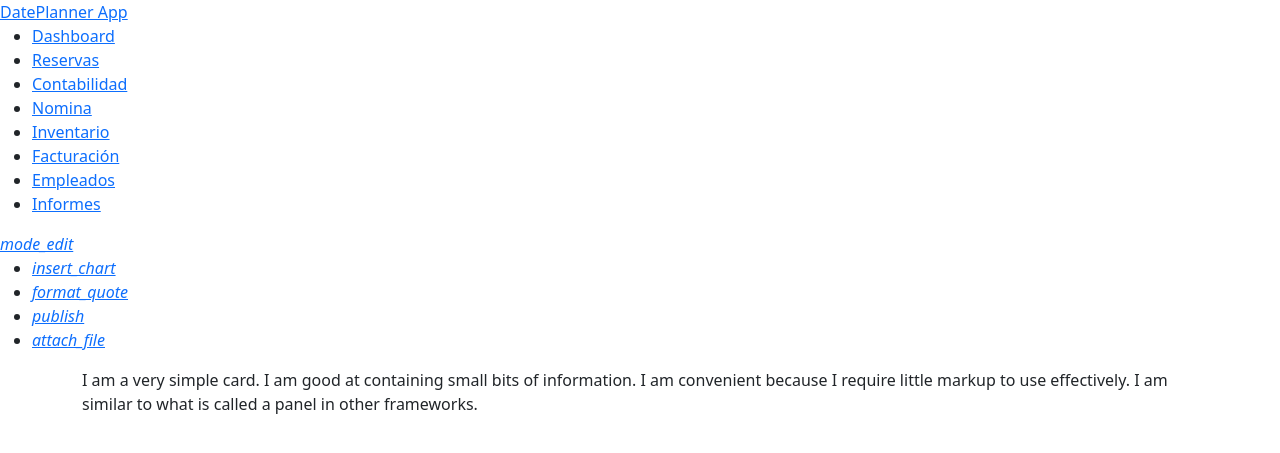
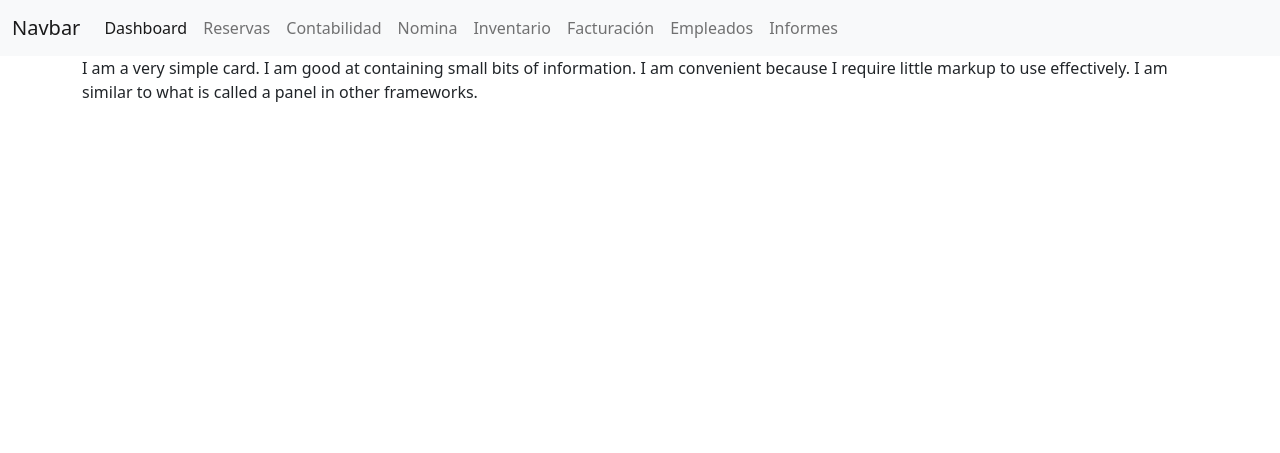
Before and after one commit to iJoseD/DatePlanner-App, a PHP site: page / in a window 1280 px wide. Shown: the top 453 px of the page. Run offline with PHP 8.4, Linux system fonts and the light colour scheme.

Commit message:
Update navbar.php

```diff
--- a/layouts/navbar.php
+++ b/layouts/navbar.php
@@ -1,31 +1,37 @@
-<!-- Navbar -->
-<nav>
-    <div class="nav-wrapper">
-        <a href="#" class="brand-logo">DatePlanner App</a>
+<nav class="navbar navbar-expand-lg bg-light">
+    <div class="container-fluid">
+        <a class="navbar-brand" href="#">Navbar</a>
+        <button class="navbar-toggler" type="button" data-bs-toggle="collapse" data-bs-target="#navbarNav" aria-controls="navbarNav" aria-expanded="false" aria-label="Toggle navigation">
+            <span class="navbar-toggler-icon"></span>
+        </button>
 
-        <ul id="nav-mobile" class="right hide-on-med-and-down">
-            <li><a href="">Dashboard</a></li>
-            <li><a href="">Reservas</a></li>
-            <li><a href="">Contabilidad</a></li>
-            <li><a href="">Nomina</a></li>
-            <li><a href="">Inventario</a></li>
-            <li><a href="">Facturación</a></li>
-            <li><a href="">Empleados</a></li>
-            <li><a href="">Informes</a></li>
-        </ul>
+        <div class="collapse navbar-collapse" id="navbarNav">
+            <ul class="navbar-nav">
+                <li class="nav-item">
+                    <a class="nav-link active" aria-current="page" href="#">Dashboard</a>
+                </li>
+                <li class="nav-item">
+                    <a class="nav-link" href="#">Reservas</a>
+                </li>
+                <li class="nav-item">
+                    <a class="nav-link" href="#">Contabilidad</a>
+                </li>
+                <li class="nav-item">
+                    <a class="nav-link" href="#">Nomina</a>
+                </li>
+                <li class="nav-item">
+                    <a class="nav-link" href="#">Inventario</a>
+                </li>
+                <li class="nav-item">
+                    <a class="nav-link" href="#">Facturación</a>
+                </li>
+                <li class="nav-item">
+                    <a class="nav-link" href="#">Empleados</a>
+                </li>
+                <li class="nav-item">
+                    <a class="nav-link" href="#">Informes</a>
+                </li>
+            </ul>
+        </div>
     </div>
 </nav>
-
-<!-- Floating Action Button -->
-<div class="fixed-action-btn">
-    <a class="btn-floating btn-large red">
-        <i class="large material-icons">mode_edit</i>
-    </a>
-
-    <ul>
-        <li><a class="btn-floating red"><i class="material-icons">insert_chart</i></a></li>
-        <li><a class="btn-floating yellow darken-1"><i class="material-icons">format_quote</i></a></li>
-        <li><a class="btn-floating green"><i class="material-icons">publish</i></a></li>
-        <li><a class="btn-floating blue"><i class="material-icons">attach_file</i></a></li>
-    </ul>
-</div>
```
